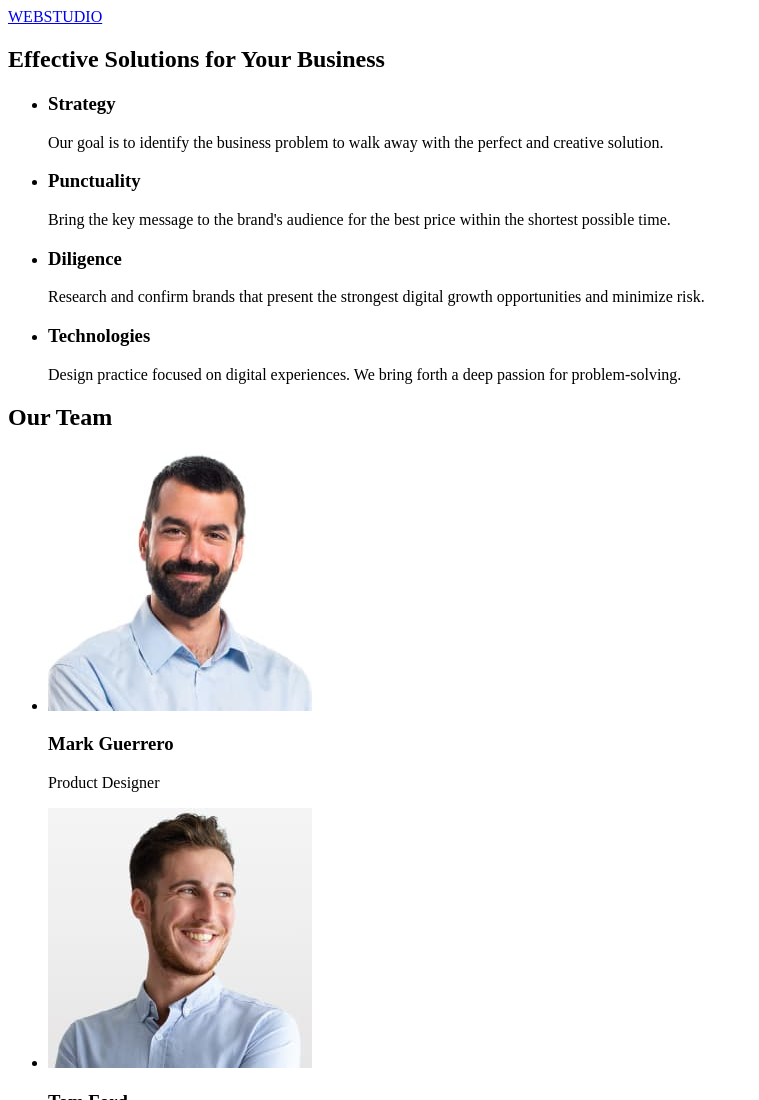
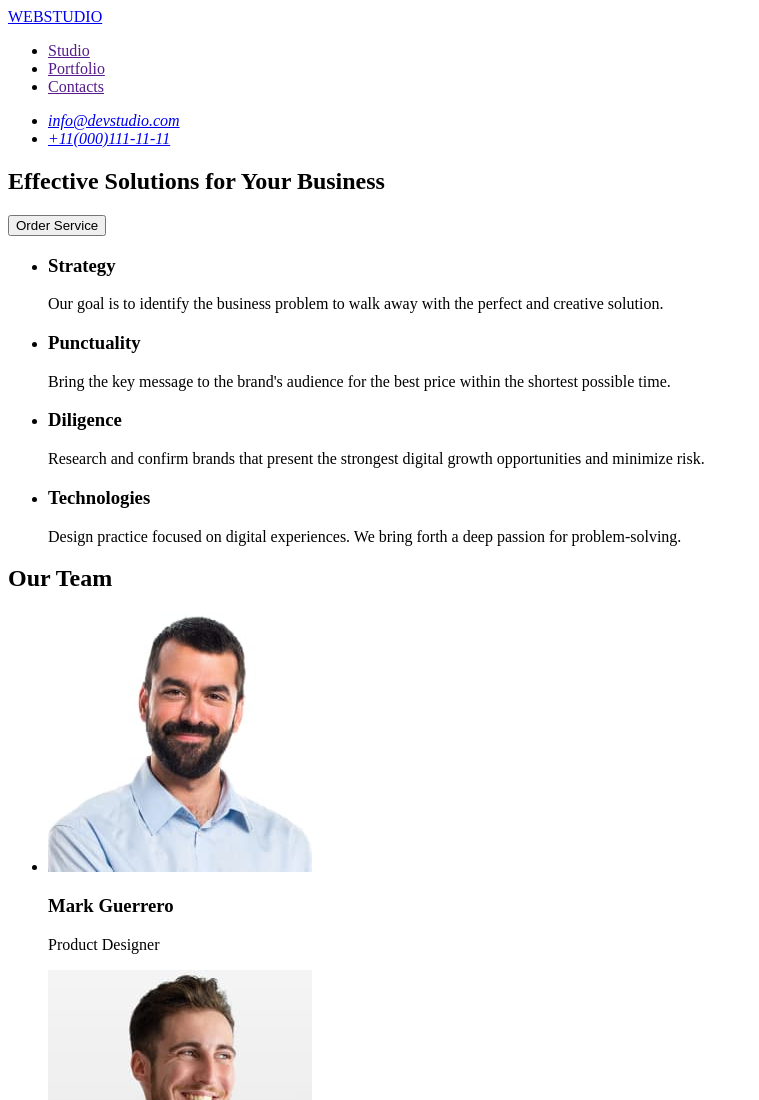
Before and after one commit to dianzrva/goit-markup-hw-01, a plain HTML site: page index.html in a window 1280 px wide. Shown: the top 1100 px of the page, without its empty margins (0-759 px from the left). Drawn offline with Linux system fonts and the light colour scheme.

Commit message:
Update index.html

```diff
--- a/index.html
+++ b/index.html
@@ -10,13 +10,28 @@
 
     <header>
       <a href="dianzrva.github.io/goit-markup-hw-01/">WEBSTUDIO</a>
-      <nav></nav>
+      <nav>
+        <ul>
+          <li><a href="">Studio</a></li>
+          <li><a href="">Portfolio</a></li>
+          <li><a href="">Contacts</a></li>
+        </ul>
+      </nav>
+      <address>
+        <ul>
+          <li><a href="mailto:info@devstudio.com">info@devstudio.com</a></li>
+          <li><a href="tel:+110001111111">+11(000)111-11-11</a></li>
+        </ul>
+      </address>
     </header>
 
     <!-- MAIN -->
     <main>
       <section>
         <h1>Effective Solutions for Your Business</h1>
+        <button type="button">Order Service</button>
+      </section>
+      <section>
         <ul>
           <li>
             <h3>Strategy</h3>
```
